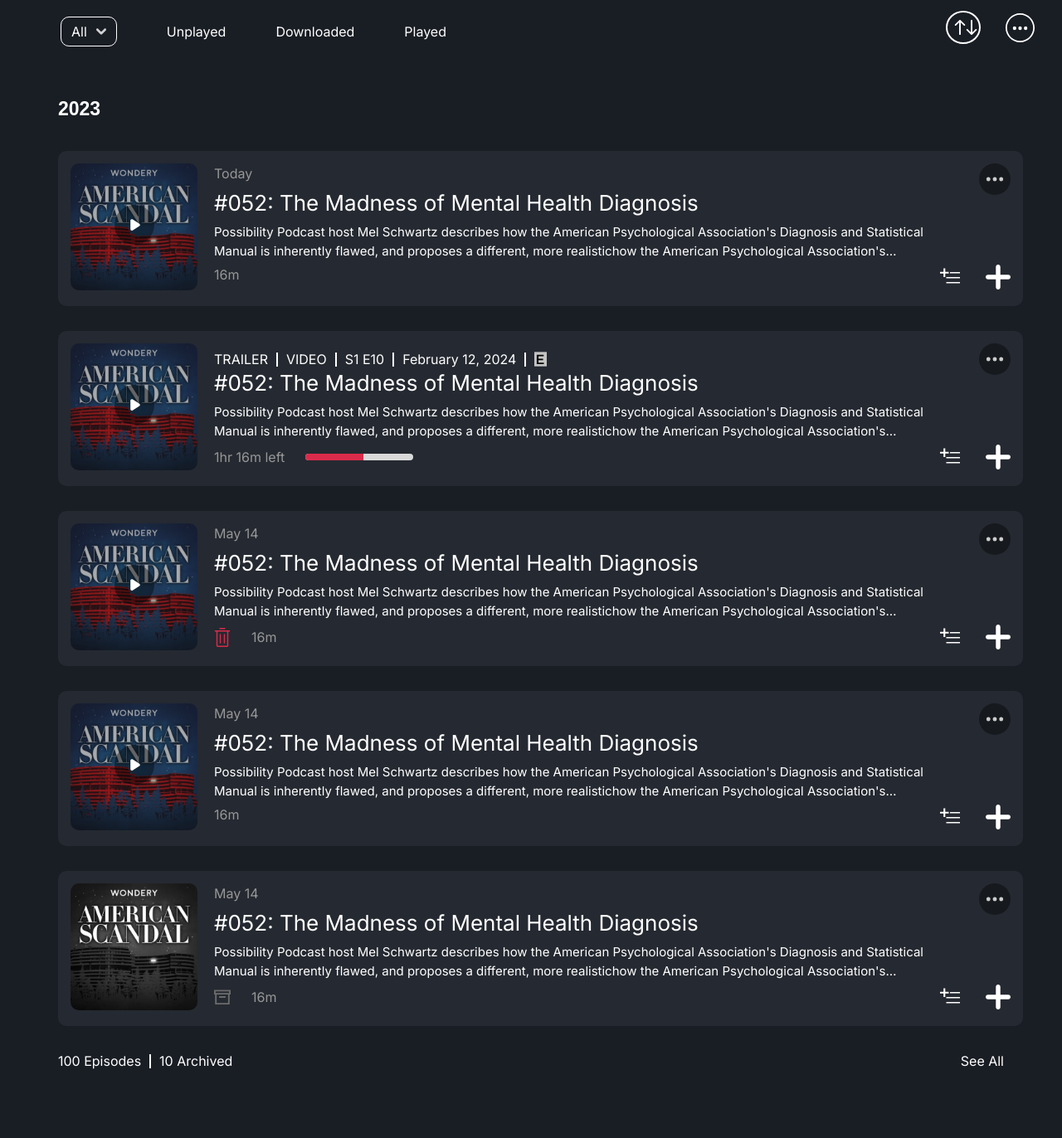
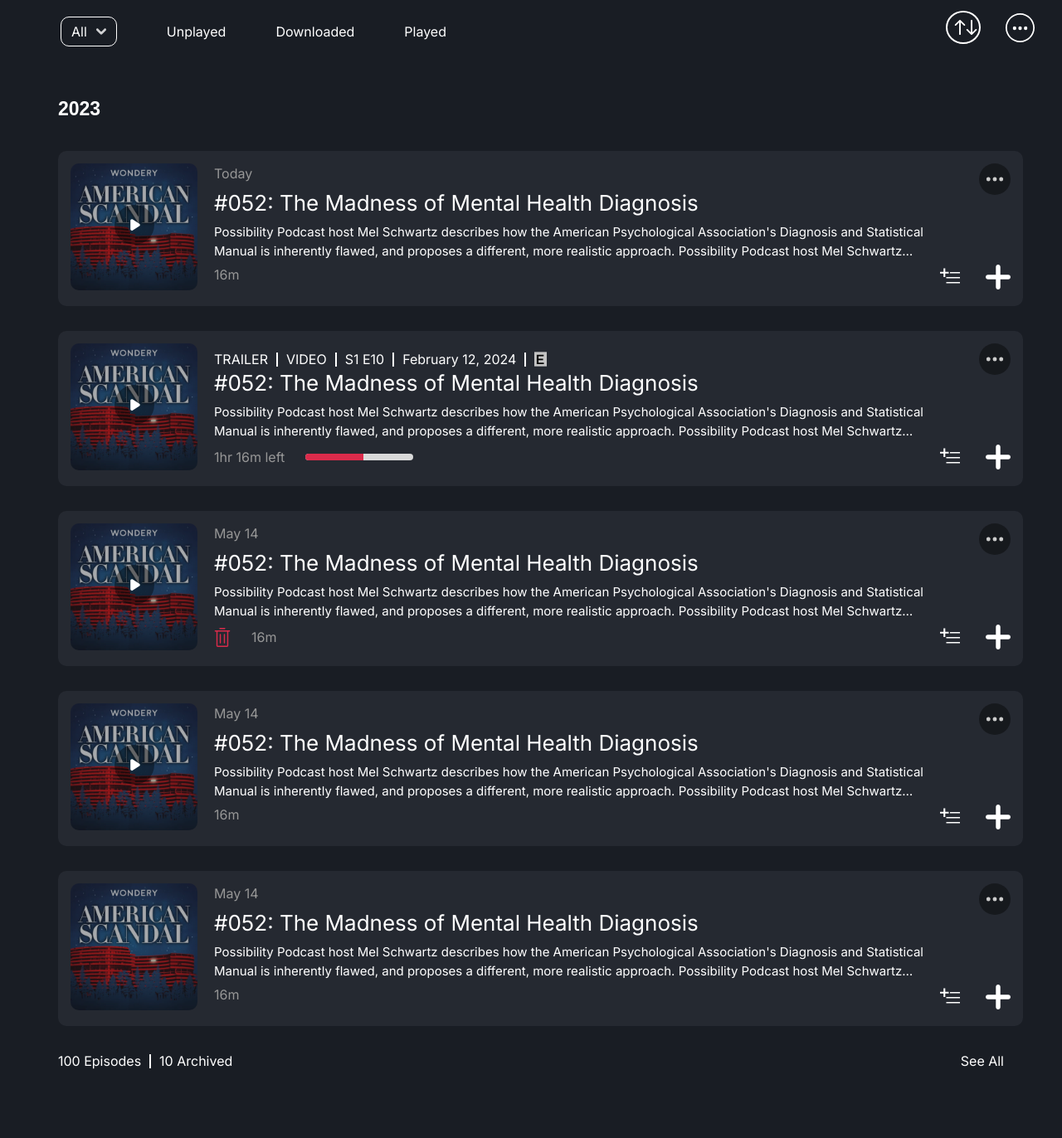
Before and after one commit to jismySunny/designs, a Next.js app: page /podcastinside in a window 1280 px wide. Shown: the part 1041-2413 px from the top of the page at 83% size. Built offline with nearby package versions, Linux system fonts and the light colour scheme.

Commit message:
podcast inside

```diff
--- a/src/components/maincomponents/podcastdetails/PodcastDetails.jsx
+++ b/src/components/maincomponents/podcastdetails/PodcastDetails.jsx
@@ -22,7 +22,7 @@
                 <div className={styles.item}>
                   <Image
                     src="/icons/play-round.svg"
-                    alt="image"
+                    alt="Play"
                     width={48}
                     height={49}
                   />
@@ -33,7 +33,7 @@
                   <h6>Today</h6>
                   <Image
                     src="/icons/card-menu.svg"
-                    alt="image"
+                    alt="Menu"
                     width={38}
                     height={39}
                   />
@@ -41,29 +41,24 @@
                 <h4>#052: The Madness of Mental Health Diagnosis</h4>
                 <p className={styles.descrption}>
                   Possibility Podcast host Mel Schwartz describes how the
-                  American Psychological Association's Diagnosis and Statistical
+                  American Psychological Association&apos;s Diagnosis and Statistical
                   Manual is inherently flawed, and proposes a different, more
-                  realistichow the American Psychological Association's
-                  Diagnosis and Statistical Manual is inherently
-                  flawedPossibility Podcast host Mel Schwartz describes how the
-                  American Psychological Association's Diagnosis and Statistical
-                  Manual is inherently flawed, and proposes a different, more
-                  realistichow the American Psychological Association's
-                  Diagnosis and Statistical Manual is inherently flawed
+                  realistic approach. Possibility Podcast host Mel Schwartz describes how the
+                  American Psychological Association&apos;s Diagnosis and Statistical
+                  Manual is inherently flawed.
                 </p>
-
                 <div className={styles.bottom}>
                   <h6>16m</h6>
                   <div className={styles.bottom_left}>
                     <Image
                       src="/icons/add-playlist.svg"
-                      alt="image"
+                      alt="Add to playlist"
                       width={30}
                       height={30}
                     />
                     <Image
                       src="/icons/plus.svg"
-                      alt="image"
+                      alt="Plus"
                       width={30}
                       height={30}
                     />
@@ -86,7 +81,7 @@
                 <div className={styles.item}>
                   <Image
                     src="/icons/play-round.svg"
-                    alt="image"
+                    alt="Play"
                     width={48}
                     height={49}
                   />
@@ -105,14 +100,14 @@
                     <span className={styles.line}></span>
                     <Image
                       src="/icons/E.svg"
-                      alt="image"
+                      alt="E"
                       width={15}
                       height={15}
                     />
                   </div>
                   <Image
                     src="/icons/card-menu.svg"
-                    alt="image"
+                    alt="Menu"
                     width={38}
                     height={39}
                   />
@@ -120,17 +115,12 @@
                 <h4>#052: The Madness of Mental Health Diagnosis</h4>
                 <p className={styles.descrption}>
                   Possibility Podcast host Mel Schwartz describes how the
-                  American Psychological Association's Diagnosis and Statistical
+                  American Psychological Association&apos;s Diagnosis and Statistical
                   Manual is inherently flawed, and proposes a different, more
-                  realistichow the American Psychological Association's
-                  Diagnosis and Statistical Manual is inherently
-                  flawedPossibility Podcast host Mel Schwartz describes how the
-                  American Psychological Association's Diagnosis and Statistical
-                  Manual is inherently flawed, and proposes a different, more
-                  realistichow the American Psychological Association's
-                  Diagnosis and Statistical Manual is inherently flawed
+                  realistic approach. Possibility Podcast host Mel Schwartz describes how the
+                  American Psychological Association&apos;s Diagnosis and Statistical
+                  Manual is inherently flawed.
                 </p>
-
                 <div className={styles.bottom}>
                   <div className={styles.bottom_left}>
                     <h6>1hr 16m left</h6>
@@ -141,13 +131,13 @@
                   <div className={styles.bottom_right}>
                     <Image
                       src="/icons/add-playlist.svg"
-                      alt="image"
+                      alt="Add to playlist"
                       width={30}
                       height={30}
                     />
                     <Image
                       src="/icons/plus.svg"
-                      alt="image"
+                      alt="Plus"
                       width={30}
                       height={30}
                     />
@@ -170,7 +160,7 @@
                 <div className={styles.item}>
                   <Image
                     src="/icons/play-round.svg"
-                    alt="image"
+                    alt="Play"
                     width={48}
                     height={49}
                   />
@@ -181,7 +171,7 @@
                   <h6>May 14</h6>
                   <Image
                     src="/icons/card-menu.svg"
-                    alt="image"
+                    alt="Menu"
                     width={38}
                     height={39}
                   />
@@ -189,38 +179,32 @@
                 <h4>#052: The Madness of Mental Health Diagnosis</h4>
                 <p className={styles.descrption}>
                   Possibility Podcast host Mel Schwartz describes how the
-                  American Psychological Association's Diagnosis and Statistical
+                  American Psychological Association&apos;s Diagnosis and Statistical
                   Manual is inherently flawed, and proposes a different, more
-                  realistichow the American Psychological Association's
-                  Diagnosis and Statistical Manual is inherently
-                  flawedPossibility Podcast host Mel Schwartz describes how the
-                  American Psychological Association's Diagnosis and Statistical
-                  Manual is inherently flawed, and proposes a different, more
-                  realistichow the American Psychological Association's
-                  Diagnosis and Statistical Manual is inherently flawed
+                  realistic approach. Possibility Podcast host Mel Schwartz describes how the
+                  American Psychological Association&apos;s Diagnosis and Statistical
+                  Manual is inherently flawed.
                 </p>
-
                 <div className={styles.bottom}>
                   <div className={styles.bottom_left}>
                     <Image
                       src="/icons/delete.svg"
-                      alt="image"
+                      alt="Delete"
                       width={20}
                       height={20}
                     />
                     <h6>16m</h6>
                   </div>
-
                   <div className={styles.bottom_right}>
                     <Image
                       src="/icons/add-playlist.svg"
-                      alt="image"
+                      alt="Add to playlist"
                       width={30}
                       height={30}
                     />
                     <Image
                       src="/icons/plus.svg"
-                      alt="image"
+                      alt="Plus"
                       width={30}
                       height={30}
                     />
@@ -243,7 +227,7 @@
                 <div className={styles.item}>
                   <Image
                     src="/icons/play-round.svg"
-                    alt="image"
+                    alt="Play"
                     width={48}
                     height={49}
                   />
@@ -254,7 +238,7 @@
                   <h6>May 14</h6>
                   <Image
                     src="/icons/card-menu.svg"
-                    alt="image"
+                    alt="Menu"
                     width={38}
                     height={39}
                   />
@@ -262,29 +246,24 @@
                 <h4>#052: The Madness of Mental Health Diagnosis</h4>
                 <p className={styles.descrption}>
                   Possibility Podcast host Mel Schwartz describes how the
-                  American Psychological Association's Diagnosis and Statistical
+                  American Psychological Association&apos;s Diagnosis and Statistical
                   Manual is inherently flawed, and proposes a different, more
-                  realistichow the American Psychological Association's
-                  Diagnosis and Statistical Manual is inherently
-                  flawedPossibility Podcast host Mel Schwartz describes how the
-                  American Psychological Association's Diagnosis and Statistical
-                  Manual is inherently flawed, and proposes a different, more
-                  realistichow the American Psychological Association's
-                  Diagnosis and Statistical Manual is inherently flawed
+                  realistic approach. Possibility Podcast host Mel Schwartz describes how the
+                  American Psychological Association&apos;s Diagnosis and Statistical
+                  Manual is inherently flawed.
                 </p>
-
                 <div className={styles.bottom}>
                   <h6>16m</h6>
                   <div className={styles.bottom_left}>
                     <Image
                       src="/icons/add-playlist.svg"
-                      alt="image"
+                      alt="Add to playlist"
                       width={30}
                       height={30}
                     />
                     <Image
                       src="/icons/plus.svg"
-                      alt="image"
+                      alt="Plus"
                       width={30}
                       height={30}
                     />
@@ -296,7 +275,7 @@
           <div className={styles.items}>
             <div className={styles.contents}>
               <div className={styles.music}>
-                <div className={styles.musicimgg}>
+                <div className={styles.musicimg}>
                   <Image
                     src="/images/podcastimg.png"
                     alt="Description"
@@ -310,7 +289,7 @@
                   <h6>May 14</h6>
                   <Image
                     src="/icons/card-menu.svg"
-                    alt="image"
+                    alt="Menu"
                     width={38}
                     height={39}
                   />
@@ -318,37 +297,24 @@
                 <h4>#052: The Madness of Mental Health Diagnosis</h4>
                 <p className={styles.descrption}>
                   Possibility Podcast host Mel Schwartz describes how the
-                  American Psychological Association's Diagnosis and Statistical
+                  American Psychological Association&apos;s Diagnosis and Statistical
                   Manual is inherently flawed, and proposes a different, more
-                  realistichow the American Psychological Association's
-                  Diagnosis and Statistical Manual is inherently
-                  flawedPossibility Podcast host Mel Schwartz describes how the
-                  American Psychological Association's Diagnosis and Statistical
-                  Manual is inherently flawed, and proposes a different, more
-                  realistichow the American Psychological Association's
-                  Diagnosis and Statistical Manual is inherently flawed
+                  realistic approach. Possibility Podcast host Mel Schwartz describes how the
+                  American Psychological Association&apos;s Diagnosis and Statistical
+                  Manual is inherently flawed.
                 </p>
-
                 <div className={styles.bottom}>
+                  <h6>16m</h6>
                   <div className={styles.bottom_left}>
                     <Image
-                      src="/icons/trash.svg"
-                      alt="image"
-                      width={20}
-                      height={20}
-                    />
-                    <h6>16m</h6>
-                  </div>
-                  <div className={styles.bottom_right}>
-                    <Image
                       src="/icons/add-playlist.svg"
-                      alt="image"
+                      alt="Add to playlist"
                       width={30}
                       height={30}
                     />
                     <Image
                       src="/icons/plus.svg"
-                      alt="image"
+                      alt="Plus"
                       width={30}
                       height={30}
                     />
```
